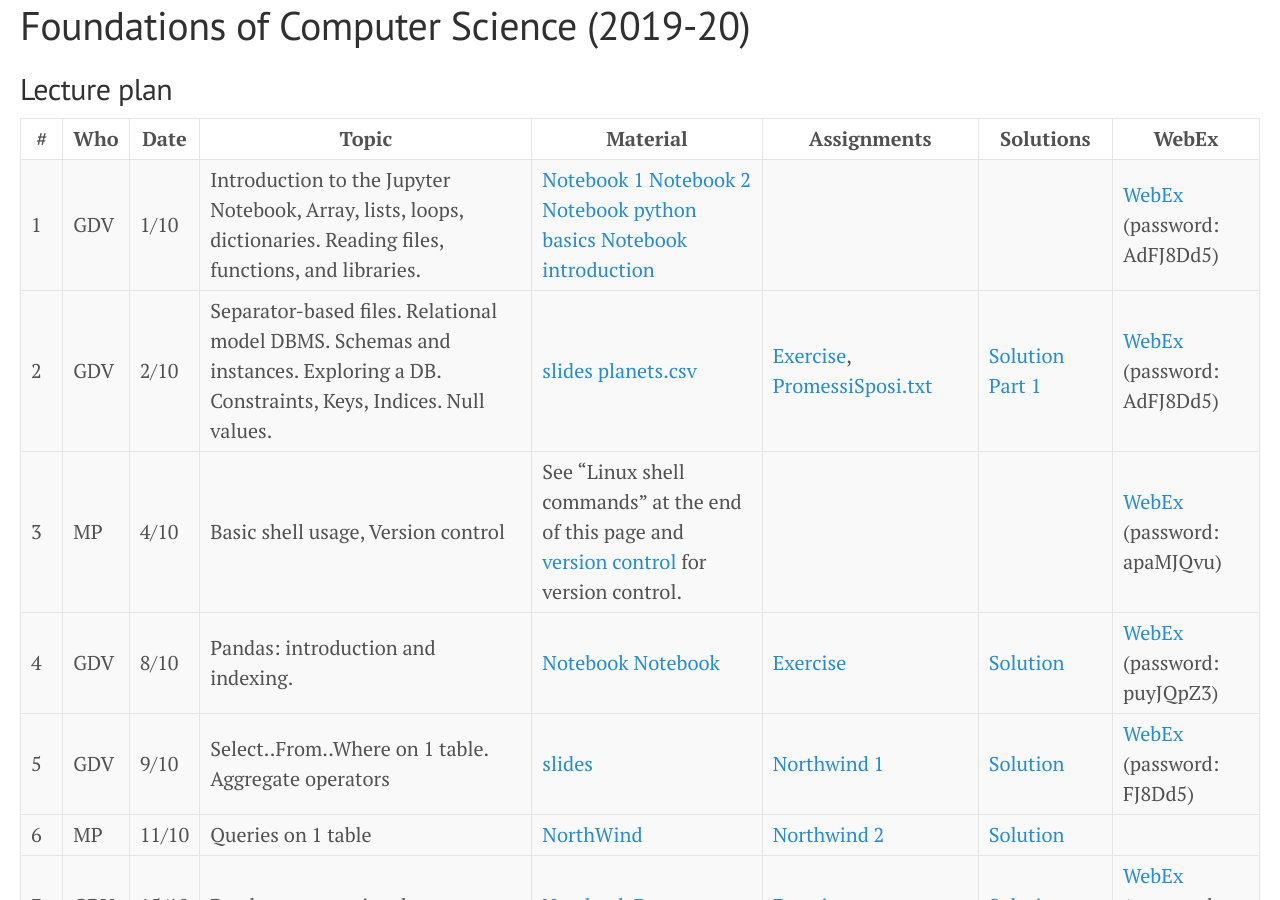
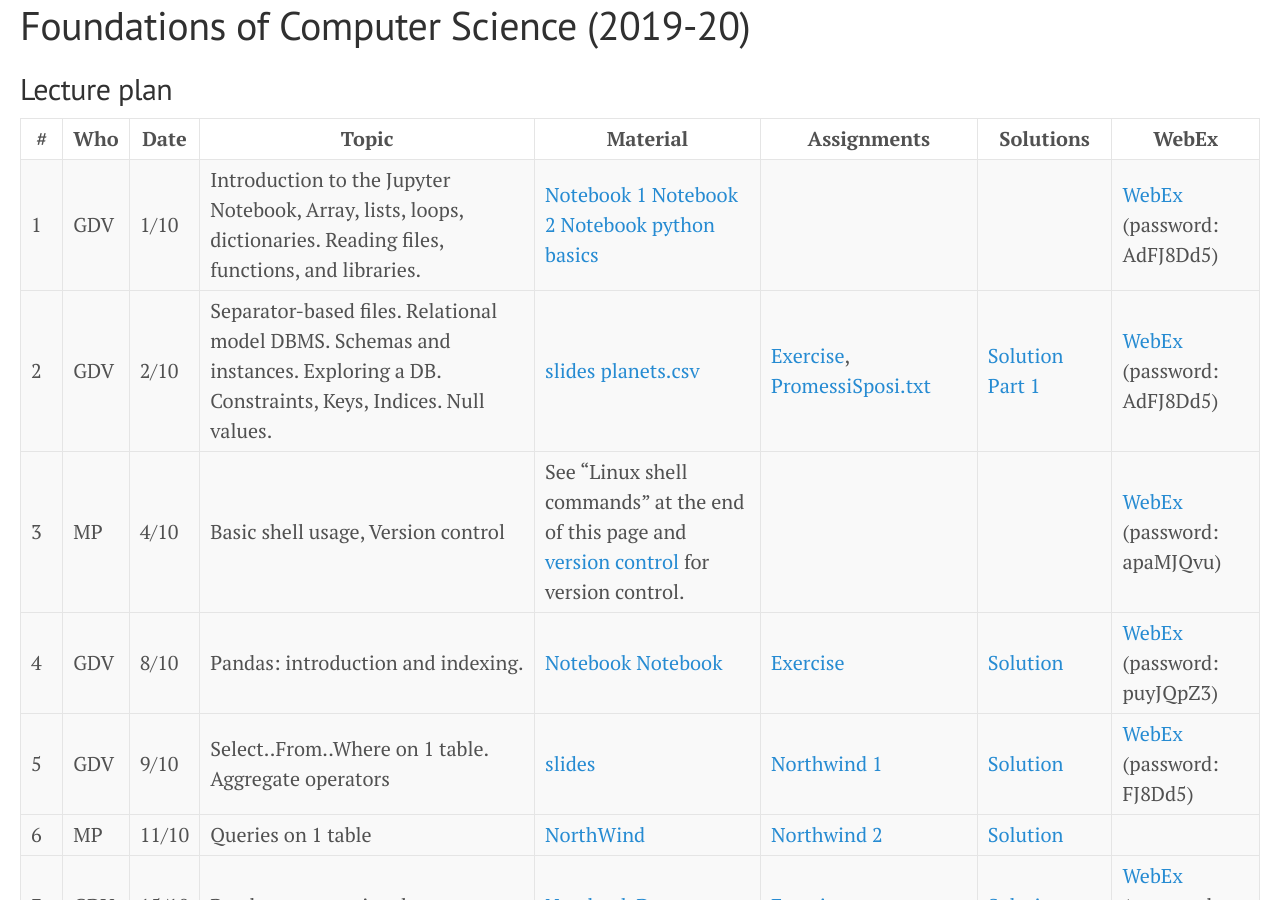
Before and after one commit to gdv/foundationsCS, a Jekyll site: the page built from docs/index.md, in a window 1280 px wide and 900 px high. Built offline with Jekyll 4.4.1, drawn with Linux system fonts in a browser that asks for light colours.

Commit message:
removed notebook

```diff
--- a/docs/index.md
+++ b/docs/index.md
@@ -8,7 +8,7 @@ title: Foundations of Computer Science (2019-20)
 
 | #  | Who | Date  |Topic      | Material   | Assignments   | Solutions | WebEx  |
 | -- | --- | ----- | --------- | ---------- | ------------- | --------- | -----  |
-| 1 | GDV | 1/10 | Introduction to the Jupyter Notebook, Array, lists, loops, dictionaries. Reading files, functions, and libraries.  | [Notebook 1](https://jakevdp.github.io/PythonDataScienceHandbook/01.00-ipython-beyond-normal-python.html) [Notebook 2](https://github.com/gdv/EngComp/blob/master/modules/1_offtheground/1_Interacting_with_Python.ipynb) [Notebook python basics](https://nbviewer.jupyter.org/github/gdv/foundationsCS/blob/master/py-01-basics.ipynb) [Notebook introduction](https://nbviewer.jupyter.org/github/gdv/foundationsCS/blob/master/py-02-intro-notebook.ipynb) |  |  | [WebEx](https://unimib.webex.com/unimib/j.php?MTID=m1927376b10d166bbfd9fa211b65f237e) (password: AdFJ8Dd5)
+| 1 | GDV | 1/10 | Introduction to the Jupyter Notebook, Array, lists, loops, dictionaries. Reading files, functions, and libraries.  | [Notebook 1](https://jakevdp.github.io/PythonDataScienceHandbook/01.00-ipython-beyond-normal-python.html) [Notebook 2](https://github.com/gdv/EngComp/blob/master/modules/1_offtheground/1_Interacting_with_Python.ipynb) [Notebook python basics](https://nbviewer.jupyter.org/github/gdv/foundationsCS/blob/master/py-01-basics.ipynb) |  |  | [WebEx](https://unimib.webex.com/unimib/j.php?MTID=m1927376b10d166bbfd9fa211b65f237e) (password: AdFJ8Dd5)
 | -- | --- | ----- | --------- | ---------- | ------------- | --------- | -----  |
 | 2 | GDV | 2/10 | Separator-based files. Relational model DBMS. Schemas and instances. Exploring a DB. Constraints, Keys, Indices. Null values. | [slides](https://github.com/gdv/introduction_to_relational_databases/raw/master/01-intro.pdf) [planets.csv](https://raw.githubusercontent.com/mwaskom/seaborn-data/master/planets.csv) | [Exercise](https://github.com/gdv/foundationsCS/blob/master/ex-01-DictFilesFunc.ipynb), [PromessiSposi.txt](https://github.com/gdv/foundationsCS/blob/master/ex-data/PromessiSposi.txt) | [Solution Part 1](https://github.com/gdv/foundationsCS/blob/master/ex-01-DictFilesFunc-solution-full.ipynb)  |[WebEx](https://unimib.webex.com/unimib/j.php?MTID=m7b925c45780d80228b7611e5cee65299) (password: AdFJ8Dd5)
 | -- | --- | ----- | --------- | ---------- | ------------- | --------- | -----  |
```
